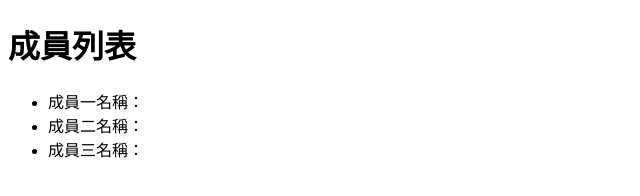
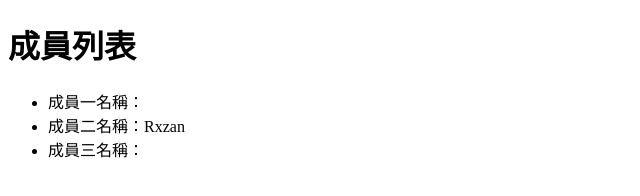
Before and after one commit to colorgolden/1121-4a, a plain HTML site: page index.html in a window 1280 px wide. Shown: the full height of the page, 0-640 px from the left. Drawn offline with Linux system fonts and the light colour scheme.

Commit message:
成員二名稱

```diff
--- a/index.html
+++ b/index.html
@@ -9,7 +9,7 @@
     <h1>成員列表</h1>
     <ul>
         <li>成員一名稱：</li>
-        <li>成員二名稱：</li>
+        <li>成員二名稱：Rxzan</li>
         <li>成員三名稱：</li>
     </ul>
 </body>
```
